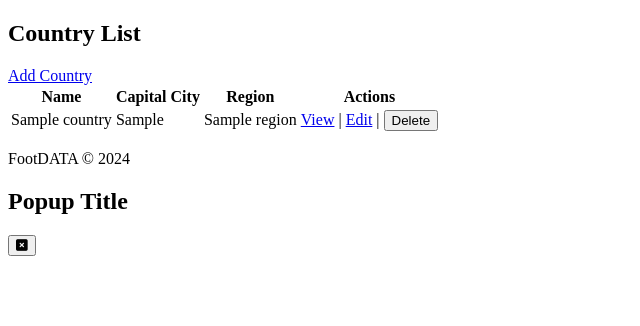
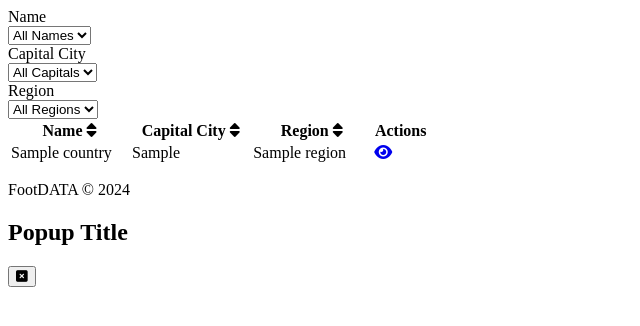
Before and after one commit to serhatdanisan/blg317-database-project, a Flask app: page /country/ in a window 1280 px wide. Shown: the top 326 px of the page, without its empty margins (0-640 px from the left). Run offline with Flask 3, Linux system fonts and the light colour scheme; a database or web service that is not in the repository returns one stand-in record (values such as "Sample title"); some libraries are stand-ins or nearby versions.

Commit message:
Update index.html

```diff
--- a/app/templates/country/index.html
+++ b/app/templates/country/index.html
@@ -2,33 +2,179 @@
 
 {% block title %}Countries{% endblock %}
 
-{% block header %}Countries{% endblock %}
+{% block content %}
+<div class="table-container">
+    {% if session["role"]%}
+    <div class="title-add-container">
+        <h1>Country List</h1>
+        <div class="add-item">
+            <i class="fa-solid fa-plus"></i>
+            <a href="#"
+                onclick="event.preventDefault(); openPopup('{{ url_for('country.add_country') }}', 'Add Country');">Add
+                Country</a>
+        </div>
+    </div>
+    {%endif%}
 
-{% block content %}
-<h2>Country List</h2>
-<div>
-    <a href="{{ url_for('country.add_country') }}">Add Country</a>
+    <div class="filter-container">
+
+        <div class="filter-group" id="name-filter-group"
+            onclick="toggleFilter('name-filter-group', event)">
+            <label>Name</label>
+            <div class="filter-content">
+                <select name="name" id="name-filter">
+                    <option value>All Names</option>
+                    {% for name in unique_names %}
+                    <option value="{{ name }}" {% if filters.get('name') == name
+                        %}selected{% endif %}>
+                        {{ name }}
+                    </option>
+                    {% endfor %}
+                </select>
             </div>
+        </div>
+
+        <div class="filter-group" id="capital-city-filter-group"
+            onclick="toggleFilter('capital-city-filter-group', event)">
+            <label>Capital City</label>
+            <div class="filter-content">
+                <select name="capital_city" id="capital-city-filter">
+                    <option value>All Capitals</option>
+                    {% for capital in unique_capitals %}
+                    <option value="{{ capital }}" {% if
+                        filters.get('capital_city') == capital %}selected{%
+                        endif %}>
+                        {{ capital }}
+                    </option>
+                    {% endfor %}
+                </select>
+            </div>
+        </div>
+
+        <div class="filter-group" id="region-filter-group"
+            onclick="toggleFilter('region-filter-group', event)">
+            <label>Region</label>
+            <div class="filter-content">
+                <select name="region" id="region-filter">
+                    <option value>All Regions</option>
+                    {% for region in unique_regions %}
+                    <option value="{{ region }}" {% if filters.get('region') ==
+                        region %}selected{% endif %}>
+                        {{ region }}
+                    </option>
+                    {% endfor %}
+                </select>
+            </div>
+        </div>
+    </div>
+
+    <div class="selected-filters-container">
+        <div class="selected-filters">
+
+        </div>
+        <button class="clear-filters-btn" onclick="clearAllFilters()">Clear
+            Filters</button>
+    </div>
+
     <table>
+        <thead>
             <tr>
-        <th>Name</th>
-        <th>Capital City</th>
-        <th>Region</th>
-        <th>Actions</th>
+                <th data-column="name" data-type="text"
+                    style="width: 28.33%;">Name
+                    <span class="sort-icon" onclick="sortTable('name', 'text')">
+                        <i class="fa-solid fa-sort"></i>
+                    </span>
+                </th>
+                <th data-column="capital_city" data-type="text"
+                    style="width: 28.33%;">Capital City
+                    <span class="sort-icon"
+                        onclick="sortTable('capital_city', 'text')">
+                        <i class="fa-solid fa-sort"></i>
+                    </span>
+                </th>
+                <th data-column="region" data-type="text"
+                    style="width: 28.33%;">Region
+                    <span class="sort-icon"
+                        onclick="sortTable('region', 'text')">
+                        <i class="fa-solid fa-sort"></i>
+                    </span>
+                </th>
+                <th style="width: 13%;">Actions</th>
             </tr>
+        </thead>
+        <tbody>
             {% for country in countries %}
             <tr>
-        <td>{{ country.name }}</td>
-        <td>{{ country.capital_city }}</td>
-        <td>{{ country.region }}</td>
+                <td data-column="name">{{ country.name }}</td>
+                <td data-column="capital_city">{{ country.capital_city }}</td>
+                <td data-column="region">{{ country.region }}</td>
                 <td>
-            <a href="{{ url_for('country.get_country', id=country.id) }}">View</a> |
-            <a href="{{ url_for('country.edit_country', id=country.id) }}">Edit</a> |
-            <form method="POST" action="{{ url_for('country.delete_country', id=country.id) }}" style="display:inline;">
-                <button type="submit" onclick="return confirm('Are you sure?');">Delete</button>
+                    <div class="action-links">
+                        <a
+                            href="{{ url_for('country.get_country', id=country.id) }}">
+                            <i class="fa-solid fa-eye"></i>
+                        </a>
+                        {% if session["role"]%}
+                        <a href="#"
+                            onclick="event.preventDefault(); openPopup('{{ url_for('country.edit_country', id=country.id) }}', 'Edit Country');">
+                            <i class="fa-solid fa-pen"></i>
+                        </a>
+                        <form method="POST"
+                            action="{{ url_for('country.delete_country', id=country.id) }}"
+                            style="display:inline;">
+                            <button type="submit"
+                                onclick="return confirm('Are you sure?');">
+                                <i class="fa-solid fa-trash"></i>
+                            </button>
                         </form>
+                        {%endif%}
+                    </div>
                 </td>
             </tr>
             {% endfor %}
+        </tbody>
     </table>
+</div>
+<script>
+    function updateSelectedFilters() {
+    const selectedFiltersContainer = document.querySelector('.selected-filters');
+    selectedFiltersContainer.innerHTML = '';
+
+    const filters = [
+        { id: 'name-filter', label: 'Name' },
+        { id: 'capital-city-filter', label: 'Capital City' },
+        { id: 'region-filter', label: 'Region' }
+    ];
+
+    filters.forEach(filter => {
+        const element = document.getElementById(filter.id);
+        if (element && element.value.trim() !== '') {
+            const selectedOption = element.options[element.selectedIndex]?.text || element.value.trim();
+            const tag = document.createElement('div');
+            tag.className = 'filter-tag';
+            tag.innerHTML = `${filter.label}: ${selectedOption}
+                <button onclick="removeFilter('${filter.id}')">&times;</button>`;
+            selectedFiltersContainer.appendChild(tag);
+        }
+    });
+
+    updateClearFiltersVisibility();
+}
+
+function removeFilter(filterId) {
+
+    const element = document.getElementById(filterId);
+
+    if (element) {
+        if (element.tagName === 'SELECT') {
+            element.value = '';
+        } else if (element.tagName === 'INPUT') {
+            element.value = '';
+        }
+    }
+
+    updateSelectedFilters();
+    applyFilters();
+}
+</script>
 {% endblock %}
```
Lines whose indentation alone changed are shown as unchanged.
